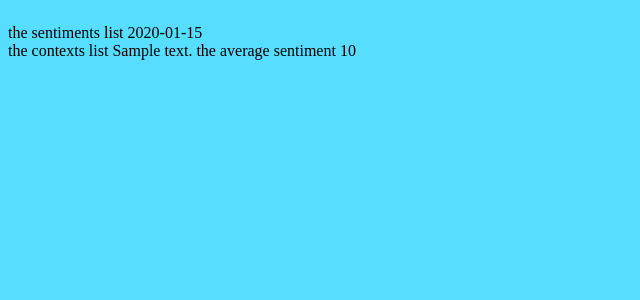
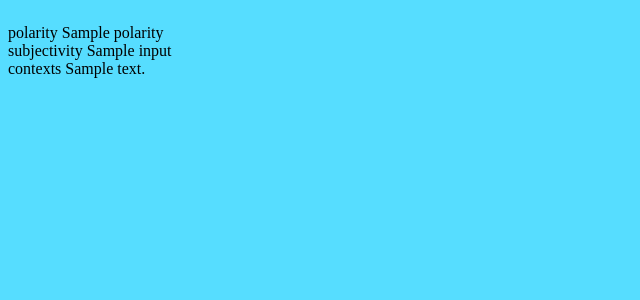
Before and after one commit to scifisatan/ChhimekiAunty, a Flask app: template templates/username.html in a window 1280 px wide. Shown: the top 300 px of the page, without its empty margins (0-640 px from the left). Run offline with Flask 2, Linux system fonts and the light colour scheme; the template is opened without the code that fills it: most values are stand-ins (such as "Sample title", 1, 10 or a date in 2020).

Commit message:
working with modules merging

```diff
--- a/main.py
+++ b/main.py
@@ -13,10 +13,9 @@ def index():
 
         #send input data to twitter api, and model
         #the api will be used only for username
-        sentiments, contexts = core.process_data(input)
-        avg_sentiment = sum(sentiments) / len(sentiments)
+        polarity, subjectivity, contexts = core.process_data(input)
 
-        return render_template('username.html', input = {'sentiments': sentiments, 'contexts': contexts, 'avg': avg_sentiment})
+        return render_template('username.html', input = {'polarity': polarity,'subjectivity': subjectivity, 'contexts': contexts})
 
         # if input.startswith('https://twitter.com/'):
         #     return render_template('tweet.html', input=input)
--- a/templates/username.html
+++ b/templates/username.html
@@ -9,9 +9,9 @@
     <body>
         <div class="result">
             <p>
-                the sentiments list {{input['sentiments']}} <br>
-                the contexts list {{input['contexts']}}
-                the average sentiment {{input['avg']}}
+                polarity {{input['polarity']}} <br>
+                subjectivity {{input['subjectivity']}}<br>
+                contexts {{input['contexts']}}<br>
             </p>
         </div>
 </html>
--- a/tweetSource/tweetSource.py
+++ b/tweetSource/tweetSource.py
@@ -52,7 +52,6 @@ def getTopFiveContexts(fetchedContexts, topX=5):
     contexts= list(sorted(contexts.items() , key= lambda x: x[1], reverse = True) )
     #print(contexts)
 
-
     return contexts[:topX]
 
 
```
Also changed, not shown: core.py (+7 -3 lines), __init__.py (added).
